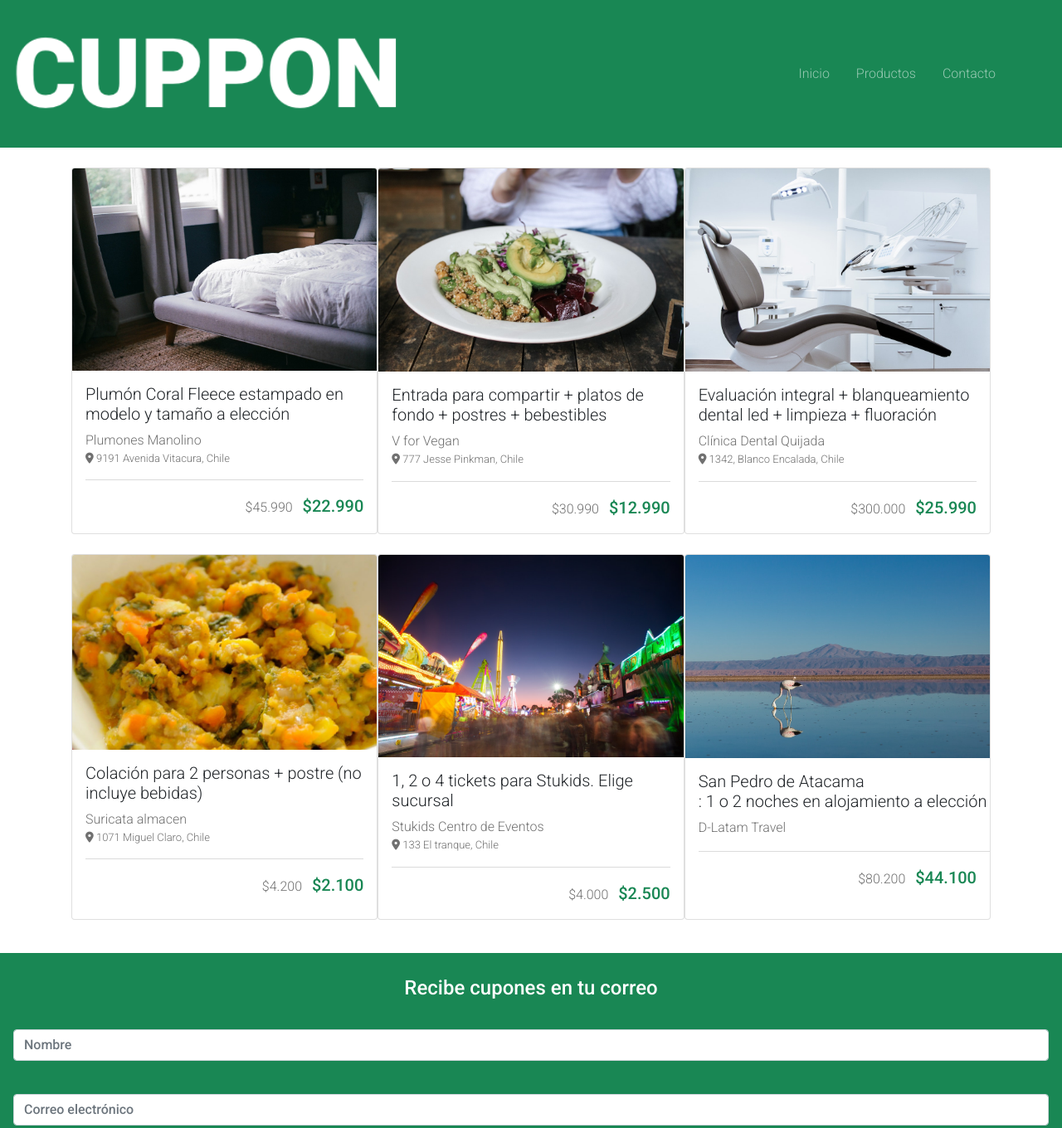
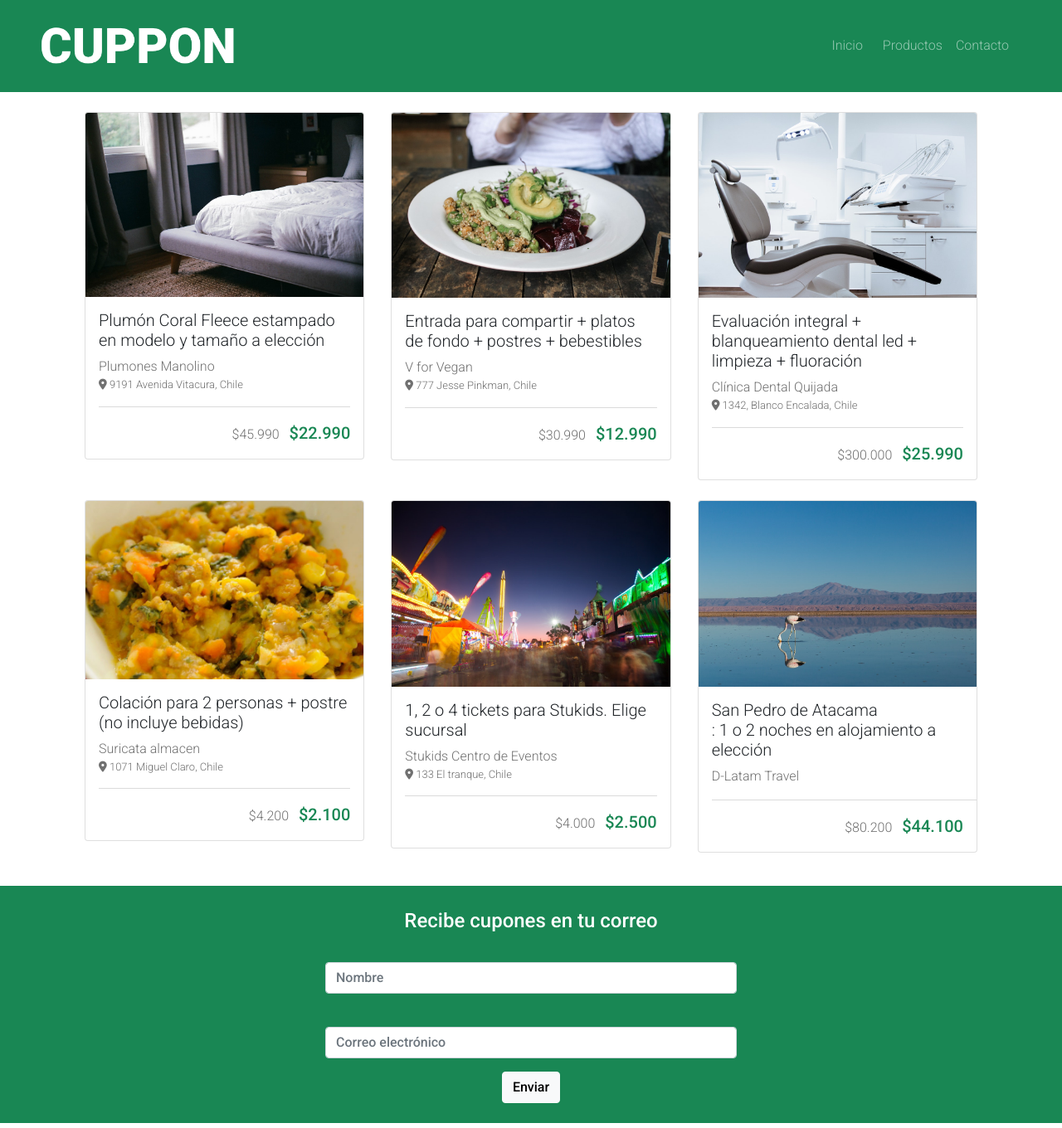
Before and after one commit to CarlosPizarroMorales/dia-13-desafio-cuppon, a plain HTML site: page index.html in a window 1280 px wide. Shown: the top 1360 px of the page at 83% size. Drawn offline with nearby package versions, Linux system fonts and the light colour scheme.

Commit message:
corrijo relación de aspecto de logo a 1280x720. listo para entrega

```diff
--- a/assets/css/style.css
+++ b/assets/css/style.css
@@ -2,14 +2,30 @@
 /* el peso de las clases que definen el
 /* estilo de fuente en el Reboot de BS
 /* sin tener que tocar sus variables
-/* con Sass ni tener que acudir a id's }
-/* o classe's que no tienen semántica alguna.
+/* con Sass ni tener que acudir a ids
+/* o classes que no tienen semántica alguna.
 /* ...además después de ver el código
 /* fuente de Bootstrap.css no se si en
 /* Twitter leyeron sobre la mala práctica
-/* que significa llenar de !important's */
-body, h5 {
-    font-family: 'Roboto', sans-serif !important;
+/* que significa llenar de !important :V */
+
+/* media para ajustar el width del formulario
+/* a la mitad del ancho total, y el width del logo
+/* a 40%, todo esto cuando la resolución sea
+/* igual o mayor a 1280px */
+@media screen and (min-width: 1280px) {
+  .navbar-brand img {
+    max-width: 40%;
+  }
+  footer form {
+    width: 50%;
+    margin: 0 auto;
+  }
+}
+
+body,
+h5 {
+  font-family: "Roboto", sans-serif !important;
   font-weight: 300 !important;
   color: #707070 !important;
 }
--- a/index.html
+++ b/index.html
@@ -28,25 +28,27 @@
     <title>Desafío Cuppon</title>
 </head>
 <body>
-
+    <!-- Desafio desarrollado en base a viewport de iPhone 5/SE (320px) como solicita la maqueta. -->
+    <!-- El desafío permite elegir viewport para escritorio sin solicitar uno obligatorio, se ha  -->
+    <!-- elegido 1280px porque es el que se ha estado usando hasta ahora. -->
     <header>
         <nav id="nav-pink" class="navbar navbar-expand-lg navbar-dark bg-success d-flex flex-row mb-4">
-            <div class="container-fluid px-3 py-2 h-100">
+            <div class="container-fluid px-3 px-lg-5 py-2 h-100">
               <a class="navbar-brand w-50" href="#">
                 <img class="w-75" src="./assets/img/logo-white.png" alt="logo de la suricata">
               </a>
               <button class="navbar-toggler" type="button" data-bs-toggle="collapse" data-bs-target="#navbarNav" aria-controls="navbarNav" aria-expanded="false" aria-label="Toggle navigation">
                 <span class="navbar-toggler-icon"></span>
               </button>
-              <div class="collapse navbar-collapse pe-5" id="navbarNav">
+              <div class="collapse navbar-collapse pe-2" id="navbarNav">
                 <ul class="navbar-nav ms-auto me-0">
-                  <li class="nav-item mx-2">
+                  <li class="nav-item ms-2">
                     <a class="nav-link" aria-current="page" href="#">Inicio</a>
                   </li>
-                  <li class="nav-item mx-2">
+                  <li class="nav-item ms-2">
                     <a class="nav-link" href="#">Productos</a>
                   </li>
-                  <li class="nav-item mx-2">
+                  <li class="nav-item">
                     <a class="nav-link" href="#">Contacto</a>
                   </li>
                 </ul>
@@ -61,7 +63,8 @@
             <!-- Primera fila del menú -->
             <div class="row justify-content-around px-0">
                 <!-- Card 1 -->
-                <div class="card col-xs-1 col-md-4 px-0 mb-4">
+                <div class="col-xs-1 col-md-4 px-0 px-lg-3  mb-4">
+                  <div class="card">
                     <img src="./assets/img/cupon-1.jpg" class="card-img-top" alt="una rica colación">
                     <div class="card-body">
                         <h5 class="card-title">Plumón Coral Fleece estampado en modelo y tamaño a elección</h5>
@@ -74,8 +77,10 @@
                         </div>
                     </div>
                 </div>
+                </div>
                 <!-- Card 2 -->
-                <div class="card col-xs-1 col-md-4 px-0 mb-4">
+                <div class="col-xs-1 col-md-4 px-0 px-lg-3 mb-4">
+                  <div class="card">
                     <img src="./assets/img/cupon-2.jpg" class="card-img-top" alt="una rica colación">
                     <div class="card-body">
                         <h5 class="card-title">Entrada para compartir + platos de fondo + postres + bebestibles</h5>
@@ -88,8 +93,10 @@
                         </div>
                     </div>
                   </div>
+                </div>
                 <!-- Card 3 -->
-                <div class="card col-xs-1 col-md-4 px-0 mb-4">
+                <div class="col-xs-1 col-md-4 px-0 px-lg-3 mb-4">
+                  <div class="card">
                     <img src="./assets/img/cupon-3.jpg" class="card-img-top" alt="una rica colación">
                     <div class="card-body">
                         <h5 class="card-title">Evaluación integral + blanqueamiento dental led + limpieza + fluoración</h5>
@@ -103,10 +110,12 @@
                     </div>
                   </div>
                 </div>
+            </div>
             <!-- Fila 2 -->
             <div class="row justify-content-around">
                 <!-- Card 1 -->
-                <div class="card col-xs-1 col-md-4 px-0 mb-4">
+                <div class="col-xs-1 col-md-4 px-0 px-lg-3  mb-4">
+                  <div class="card">
                     <img src="./assets/img/cupon-4.jpg" class="card-img-top" alt="una rica colación">
                     <div class="card-body">
                         <h5 class="card-title">Colación para 2 personas + postre (no incluye bebidas)</h5>
@@ -119,8 +128,10 @@
                         </div>
                     </div>
                   </div>
+                </div>
                 <!-- Card 2 -->
-                <div class="card col-xs-1 col-md-4 px-0 mb-4">
+                <div class="col-xs-1 col-md-4 px-0 px-lg-3 mb-4">
+                  <div class="card">
                     <img src="./assets/img/cupon-5.jpg" class="card-img-top" alt="una rica colación">
                     <div class="card-body">
                         <h5 class="card-title">1, 2 o 4 tickets para Stukids. Elige sucursal</h5>
@@ -133,8 +144,10 @@
                         </div>
                     </div>
                   </div>
+                </div>
                 <!-- Card 3 -->
-                <div class="card col-xs-1 col-md-4 px-0 mb-4">
+                <div class="col-xs-1 col-md-4 px-0 px-lg-3  mb-4">
+                    <div class="card">
                         <img src="./assets/img/cupon-6.jpg" class="card-img-top" alt="una rica colación">
                         <div class="card-body pe-0">
                             <h5 class="card-title">San Pedro de Atacama<br>: 1 o 2 noches en alojamiento a elección</h5>
@@ -149,11 +162,12 @@
                     </div>
                 </div>
             </div>
+        </div>
     </main>
 
     <footer class="mt-3">
-        <div class="container-fluid text-white bg-success text-center">
-            <form class="px-1 py-4">
+        <div class="container-fluid text-white bg-success text-center px-3 px-lg-5">
+            <form class="px-1 px-lg-5 py-4">
                 <fieldset>
                     <legend>Recibe cupones en tu correo</legend>
                     <div class="mb-3">
```
Also changed, not shown: 1 other file. Lines whose indentation alone changed are shown as unchanged.
